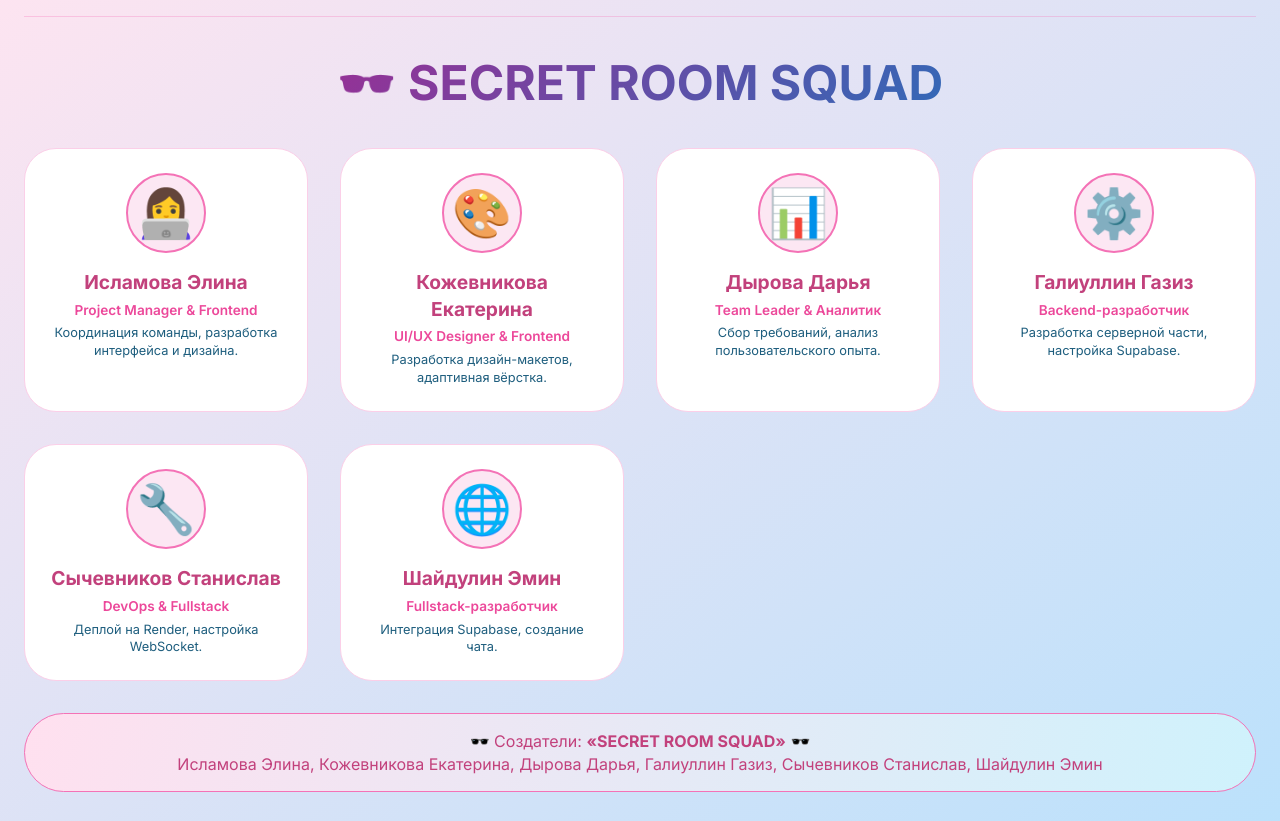
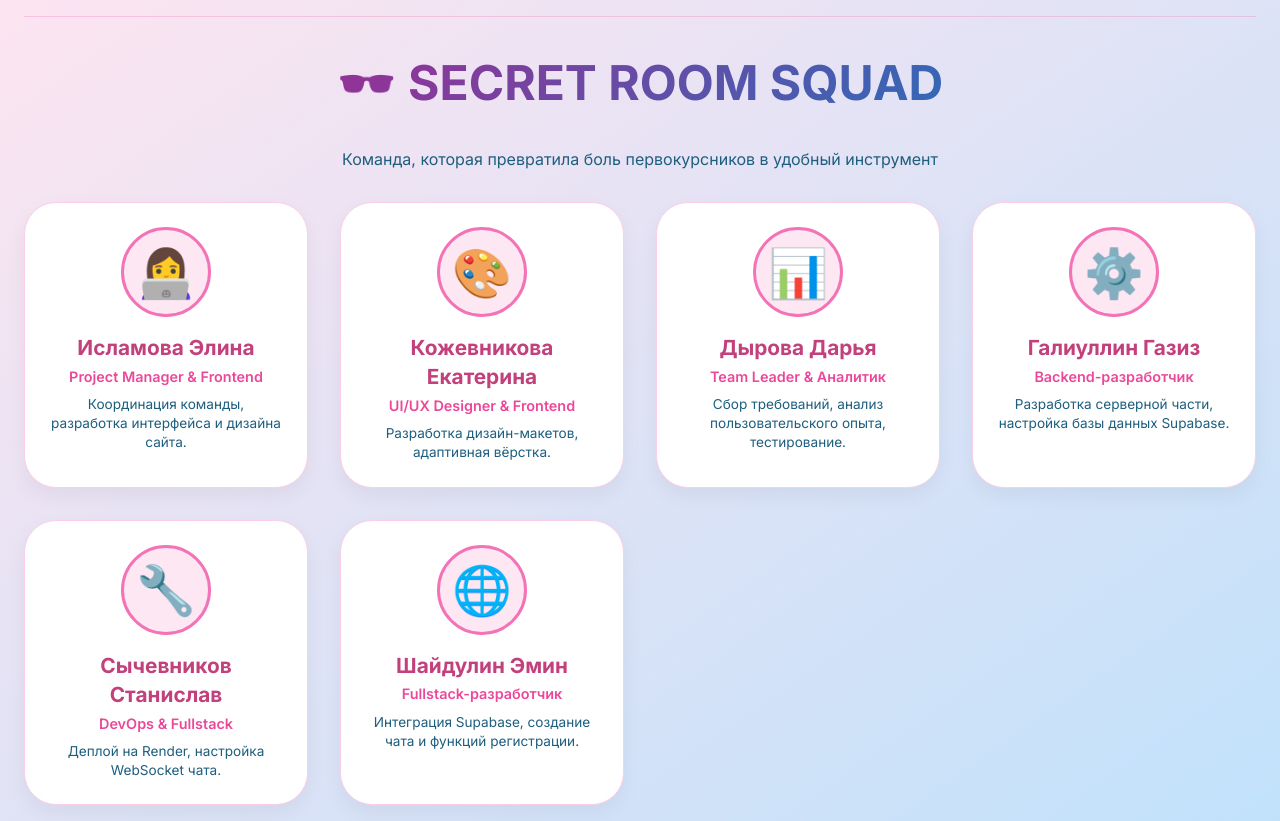
Before and after one commit to damir131106-arch/secret-room-, a website: page public/team.html in a window 1280 px wide. Shown: the part 63-884 px from the top of the page. Drawn offline with Linux system fonts and the light colour scheme.

Commit message:
справлена авторизация на странице команды

```diff
--- a/public/team.html
+++ b/public/team.html
@@ -7,7 +7,7 @@
     <link href="https://fonts.googleapis.com/css2?family=Inter:opsz,wght@14..32,300;14..32,400;14..32,500;14..32,600;14..32,700&display=swap" rel="stylesheet">
     <style>
         * { margin: 0; padding: 0; box-sizing: border-box; }
-        body { font-family: 'Inter', sans-serif; background: linear-gradient(145deg, #ffe4f0 0%, #b8e1fc 100%); color: #1e2b3a; line-height: 1.4; }
+        body { font-family: 'Inter', sans-serif; background: linear-gradient(145deg, #ffe4f0 0%, #b8e1fc 100%); color: #1e2b3a; line-height: 1.4; min-height: 100vh; }
         .container { max-width: 1280px; margin: 0 auto; padding: 0 24px; }
 
         .navbar { display: flex; justify-content: space-between; align-items: center; padding: 1.2rem 0; flex-wrap: wrap; gap: 16px; border-bottom: 1px solid rgba(244,114,182,0.3); margin-bottom: 2rem; }
@@ -15,22 +15,22 @@
         .logo-emoji { font-size: 1.8rem; color: #ec489a; }
         .logo-text { background: linear-gradient(135deg, #db2777, #0284c7); background-clip: text; -webkit-background-clip: text; color: transparent; }
         .nav-links { display: flex; gap: 2rem; font-weight: 500; flex-wrap: wrap; }
-        .nav-links a { text-decoration: none; color: #c2417c; transition: color 0.2s; font-size: 1rem; display: inline-flex; align-items: center; gap: 6px; background: rgba(255,255,255,0.5); padding: 0.3rem 1rem; border-radius: 40px; }
-        .nav-links a:hover { color: #0284c7; background: rgba(255,255,255,0.8); }
+        .nav-links a { text-decoration: none; color: #c2417c; transition: color 0.2s; font-size: 1rem; display: inline-flex; align-items: center; gap: 6px; background: rgba(255,255,255,0.7); padding: 0.3rem 1rem; border-radius: 40px; }
+        .nav-links a:hover { color: #0284c7; background: rgba(255,255,255,0.9); }
         .user-info { background: #fff0f7; padding: 0.5rem 1rem; border-radius: 40px; display: inline-flex; align-items: center; gap: 0.8rem; }
         .logout-btn { background: none; border: none; color: #ec489a; cursor: pointer; font-weight: 600; }
 
         h1 { font-size: 3rem; text-align: center; margin: 2rem 0; background: linear-gradient(135deg, #c71585, #0284c7); background-clip: text; -webkit-background-clip: text; color: transparent; }
         .team-grid { display: grid; grid-template-columns: repeat(auto-fit, minmax(280px, 1fr)); gap: 2rem; margin: 2rem 0; }
-        .team-card { background: white; border-radius: 32px; padding: 1.5rem; text-align: center; transition: all 0.2s; border: 1px solid #fbcfe8; }
-        .team-card:hover { transform: translateY(-5px); border-color: #f472b6; }
-        .team-avatar { font-size: 3rem; background: #fce7f3; width: 80px; height: 80px; display: flex; align-items: center; justify-content: center; border-radius: 50%; margin: 0 auto 1rem; border: 2px solid #f472b6; }
-        .team-name { font-size: 1.2rem; font-weight: 700; color: #c2417c; }
-        .team-role { font-size: 0.85rem; color: #ec489a; font-weight: 600; margin: 0.3rem 0; }
-        .team-desc { font-size: 0.8rem; color: #1e5e7e; }
-        .creator-section { margin-top: 2rem; background: linear-gradient(105deg, #ffe0ef, #cff2fc); border-radius: 40px; padding: 1rem; text-align: center; border: 1px solid #f472b6; color: #c2417c; }
+        .team-card { background: white; border-radius: 32px; padding: 1.5rem; text-align: center; transition: all 0.2s; border: 1px solid #fbcfe8; box-shadow: 0 8px 20px rgba(0,0,0,0.05); }
+        .team-card:hover { transform: translateY(-5px); border-color: #f472b6; box-shadow: 0 15px 30px rgba(236,72,154,0.15); }
+        .team-avatar { font-size: 3rem; background: #fce7f3; width: 90px; height: 90px; display: flex; align-items: center; justify-content: center; border-radius: 50%; margin: 0 auto 1rem; border: 3px solid #f472b6; }
+        .team-name { font-size: 1.3rem; font-weight: 700; color: #c2417c; margin-bottom: 0.3rem; }
+        .team-role { font-size: 0.9rem; color: #ec489a; font-weight: 600; margin-bottom: 0.5rem; }
+        .team-desc { font-size: 0.85rem; color: #1e5e7e; line-height: 1.4; }
+        .creator-section { margin-top: 2rem; background: linear-gradient(105deg, #ffe0ef, #cff2fc); border-radius: 40px; padding: 1rem 1.8rem; text-align: center; font-weight: 600; border: 1px solid #f472b6; color: #c2417c; }
         footer { text-align: center; padding: 2rem 0; color: #c2417c; font-size: 0.85rem; border-top: 1px solid #fbcfe8; margin-top: 2rem; }
-        @media (max-width: 760px) { .navbar { flex-direction: column; } .nav-links { justify-content: center; } }
+        @media (max-width: 760px) { .navbar { flex-direction: column; } .nav-links { justify-content: center; } .team-grid { grid-template-columns: 1fr; } }
     </style>
 </head>
 <body>
@@ -53,28 +53,78 @@
 
 <main class="container">
     <h1>🕶️ SECRET ROOM SQUAD</h1>
+    <p style="text-align: center; color: #1e5e7e; margin-bottom: 2rem;">Команда, которая превратила боль первокурсников в удобный инструмент</p>
+
     <div class="team-grid">
-        <div class="team-card"><div class="team-avatar">👩‍💻</div><div class="team-name">Исламова Элина</div><div class="team-role">Project Manager & Frontend</div><div class="team-desc">Координация команды, разработка интерфейса и дизайна.</div></div>
-        <div class="team-card"><div class="team-avatar">🎨</div><div class="team-name">Кожевникова Екатерина</div><div class="team-role">UI/UX Designer & Frontend</div><div class="team-desc">Разработка дизайн-макетов, адаптивная вёрстка.</div></div>
-        <div class="team-card"><div class="team-avatar">📊</div><div class="team-name">Дырова Дарья</div><div class="team-role">Team Leader & Аналитик</div><div class="team-desc">Сбор требований, анализ пользовательского опыта.</div></div>
-        <div class="team-card"><div class="team-avatar">⚙️</div><div class="team-name">Галиуллин Газиз</div><div class="team-role">Backend-разработчик</div><div class="team-desc">Разработка серверной части, настройка Supabase.</div></div>
-        <div class="team-card"><div class="team-avatar">🔧</div><div class="team-name">Сычевников Станислав</div><div class="team-role">DevOps & Fullstack</div><div class="team-desc">Деплой на Render, настройка WebSocket.</div></div>
-        <div class="team-card"><div class="team-avatar">🌐</div><div class="team-name">Шайдулин Эмин</div><div class="team-role">Fullstack-разработчик</div><div class="team-desc">Интеграция Supabase, создание чата.</div></div>
+        <div class="team-card">
+            <div class="team-avatar">👩‍💻</div>
+            <div class="team-name">Исламова Элина</div>
+            <div class="team-role">Project Manager & Frontend</div>
+            <div class="team-desc">Координация команды, разработка интерфейса и дизайна сайта.</div>
+        </div>
+        <div class="team-card">
+            <div class="team-avatar">🎨</div>
+            <div class="team-name">Кожевникова Екатерина</div>
+            <div class="team-role">UI/UX Designer & Frontend</div>
+            <div class="team-desc">Разработка дизайн-макетов, адаптивная вёрстка.</div>
+        </div>
+        <div class="team-card">
+            <div class="team-avatar">📊</div>
+            <div class="team-name">Дырова Дарья</div>
+            <div class="team-role">Team Leader & Аналитик</div>
+            <div class="team-desc">Сбор требований, анализ пользовательского опыта, тестирование.</div>
+        </div>
+        <div class="team-card">
+            <div class="team-avatar">⚙️</div>
+            <div class="team-name">Галиуллин Газиз</div>
+            <div class="team-role">Backend-разработчик</div>
+            <div class="team-desc">Разработка серверной части, настройка базы данных Supabase.</div>
+        </div>
+        <div class="team-card">
+            <div class="team-avatar">🔧</div>
+            <div class="team-name">Сычевников Станислав</div>
+            <div class="team-role">DevOps & Fullstack</div>
+            <div class="team-desc">Деплой на Render, настройка WebSocket чата.</div>
+        </div>
+        <div class="team-card">
+            <div class="team-avatar">🌐</div>
+            <div class="team-name">Шайдулин Эмин</div>
+            <div class="team-role">Fullstack-разработчик</div>
+            <div class="team-desc">Интеграция Supabase, создание чата и функций регистрации.</div>
+        </div>
     </div>
-    <div class="creator-section">🕶️ Создатели: <strong>«SECRET ROOM SQUAD»</strong> 🕶️<br>Исламова Элина, Кожевникова Екатерина, Дырова Дарья, Галиуллин Газиз, Сычевников Станислав, Шайдулин Эмин</div>
+
+    <div class="creator-section">
+        🕶️ Создатели проекта: <strong>«SECRET ROOM SQUAD»</strong> 🕶️<br>
+        <span style="font-size: 0.85rem;">Исламова Элина, Кожевникова Екатерина, Дырова Дарья, Галиуллин Газиз, Сычевников Станислав, Шайдулин Эмин — студенты УВШЭУ УГНТУ, превратившие боль в инструмент.</span>
+    </div>
 </main>
-<footer><div class="container"><p>© 2026 «Системный контроль» — проект студентов УВШЭУ УГНТУ</p></div></footer>
+
+<footer>
+    <div class="container">
+        <p>© 2026 «Системный контроль» — проект студентов УВШЭУ УГНТУ</p>
+        <p>✉️ kozyavka67@gmail.com</p>
+    </div>
+</footer>
 
 <script>
-    const currentUserEmail = localStorage.getItem('currentUserEmailSupabase');
+    // ИСПРАВЛЕНО: используем тот же ключ, что и на главной странице
+    const currentUserEmail = localStorage.getItem('currentUserEmail');
     const userDisplay = document.getElementById('userDisplay');
     const currentUserLoginSpan = document.getElementById('currentUserLogin');
     const logoutBtn = document.getElementById('logoutBtn');
+
     if (currentUserEmail && userDisplay) {
         currentUserLoginSpan.textContent = currentUserEmail.split('@')[0];
         userDisplay.style.display = 'flex';
     }
-    if (logoutBtn) logoutBtn.onclick = () => { localStorage.removeItem('currentUserEmailSupabase'); window.location.href = '/'; };
+
+    if (logoutBtn) {
+        logoutBtn.onclick = () => {
+            localStorage.removeItem('currentUserEmail');
+            window.location.href = '/';
+        };
+    }
 </script>
 </body>
 </html>
```
